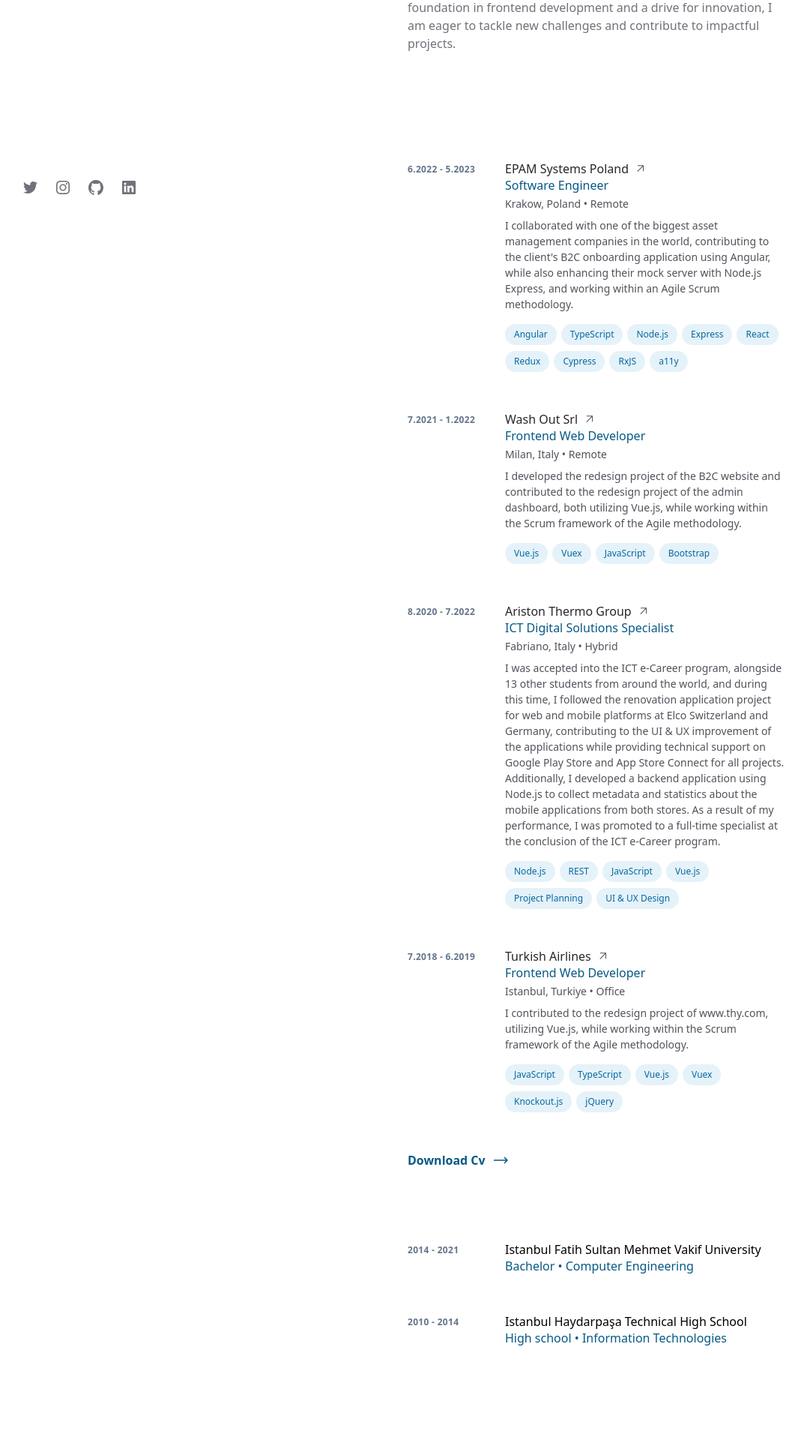
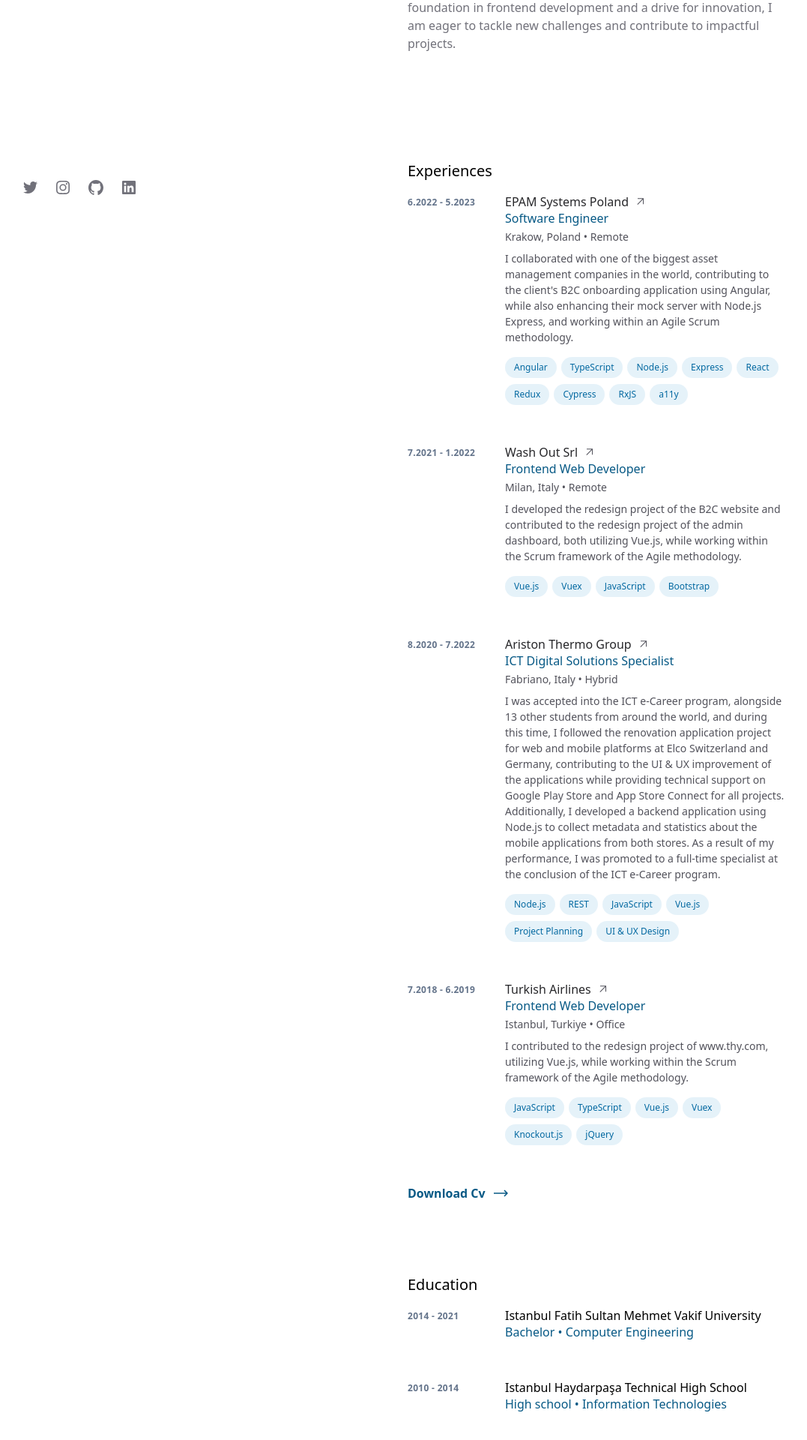
Before and after one commit to bedirhanyildirim/bedirhan.design, a Next.js app: page / in a window 1280 px wide. Shown: the part 458-2378 px from the top of the page at 75% size, without its empty margins (104-1181 px from the left). Built offline with nearby package versions, Linux system fonts and the light colour scheme.

Commit message:
feat: add title to sections

```diff
--- a/src/app/page.js
+++ b/src/app/page.js
@@ -63,6 +63,7 @@
             </p>
           </section>
           <section id="experiences">
+            <h3 className="mb-4 text-xl">Experiences</h3>
             {
               experiencesData.map(exp => {
                 return (
@@ -75,6 +76,7 @@
             </Link>
           </section>
           <section id="education" className="my-24">
+            <h3 className="mb-4 text-xl">Education</h3>
             {
               educationData.map(education => {
                 return (
```
